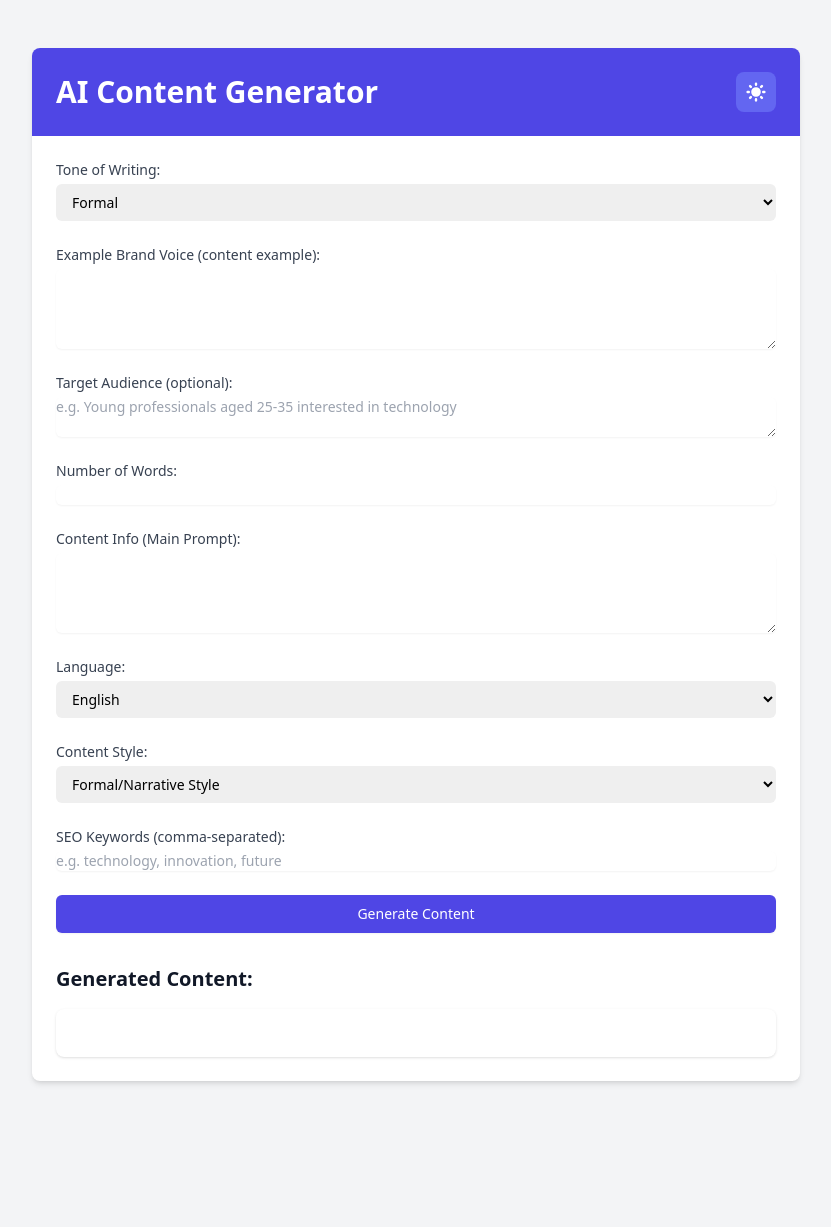
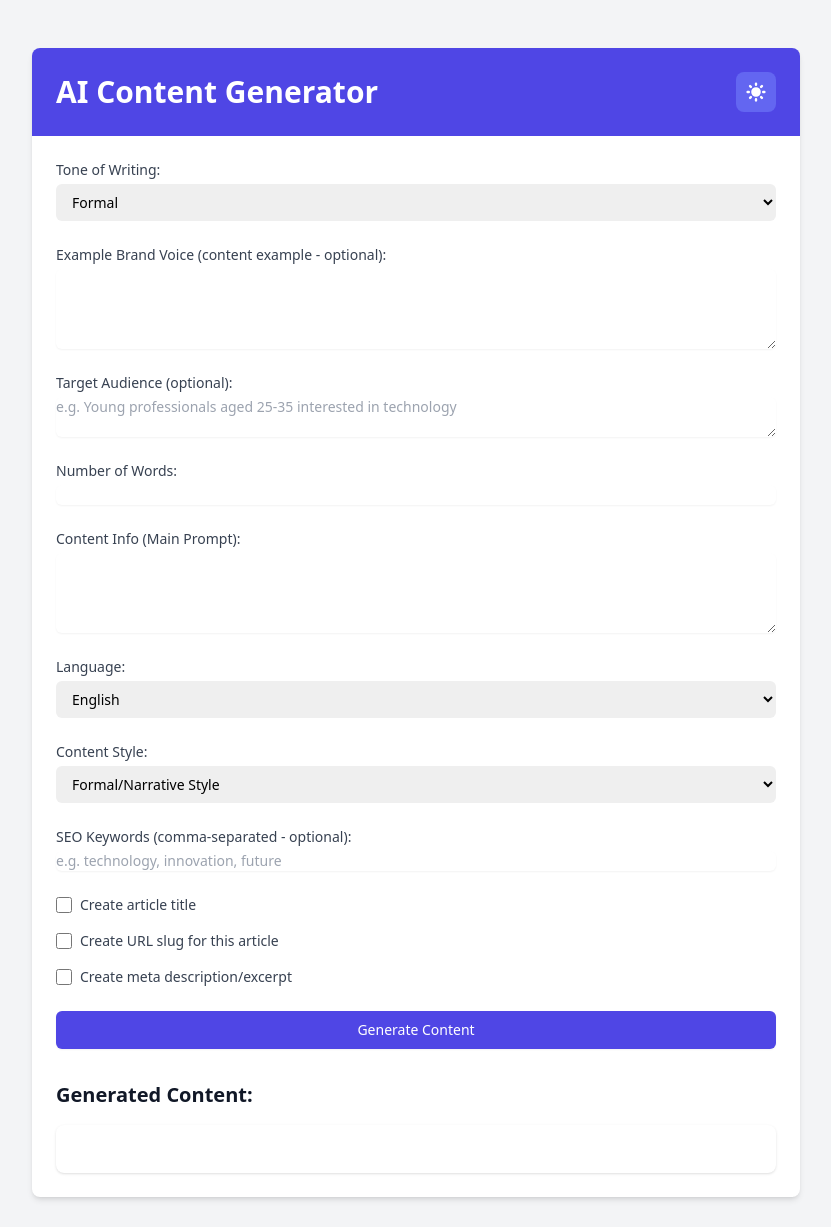
Before and after one commit to nabeelnoor/contentgen-stable, a Flask app: page / in a window 1280 px wide. Shown: the top 1227 px of the page, without its empty margins (224-1055 px from the left). Before the commit the page ends 1084 px from the top, so only its background shows below. Run offline with Flask 3, Linux system fonts and the light colour scheme; some libraries are stand-ins or nearby versions.

Commit message:
meta features 1

```diff
--- a/app.py
+++ b/app.py
@@ -20,6 +20,8 @@ def index():
 @app.route('/generate-content', methods=['POST'])
 def generate_content():
     data = request.json
+
+    # Extract existing fields
     tone = data.get("tone")
     brand_voice = data.get("brand_voice")
     target_audience = data.get("target_audience")
@@ -29,7 +31,22 @@ def generate_content():
     content_style = data.get("content_style")
     keywords = data.get("keywords", "").strip()
 
-    # Updated prompt template with target audience
+    # Extract new fields
+    create_title = data.get("create_title", False)
+    create_slug = data.get("create_slug", False)
+    create_meta = data.get("create_meta", False)
+
+    # Build additional prompts if needed
+    additional_requests = []
+    if create_title:
+        additional_requests.append("Please create a compelling article title.")
+    if create_slug:
+        additional_requests.append("Generate a URL-friendly slug for this article (lowercase, hyphenated, no special characters).")
+    if create_meta:
+        additional_requests.append("Create a meta description/excerpt (150-160 characters) that summarizes the content and includes key SEO terms.")
+
+    additional_prompt = "\n".join(additional_requests)
+
     prompt = f"""
     Content Generation Request:
 
@@ -47,18 +64,18 @@ def generate_content():
     Style Guidelines:
     {get_style_guidelines(content_style)}
 
-    Please generate content based on the main prompt, considering the specified parameters.
-    The content should be in {language} language and follow the style guidelines provided.
-    If a target audience is specified, ensure the content is tailored to their preferences and needs.
-    If keywords are provided, naturally incorporate them into the content for SEO optimization.
+    Additional Requests:
+    {additional_prompt if additional_requests else ''}
+
+    Please generate the content based on the main prompt, considering all specified parameters.
+    If additional elements were requested (title, slug, meta description), please provide them
+    clearly separated before the main content using appropriate headers.
     """
 
     try:
-        # Use the gemini model to generate content
         model = genai.GenerativeModel("gemini-1.5-flash")
         response = model.generate_content(prompt)
 
-        # Handle the response from the Gemini API
         if response and hasattr(response, 'text'):
             return jsonify({"content": response.text})
         else:
--- a/static/script.js
+++ b/static/script.js
@@ -50,7 +50,10 @@ document.getElementById('contentForm').addEventListener('submit', function(event
         main_prompt: mainPrompt,
         language: language,
         content_style: contentStyle,
-        keywords: document.getElementById('keywords').value
+        keywords: document.getElementById('keywords').value,
+        create_title: document.getElementById('create_title').checked,
+        create_slug: document.getElementById('create_slug').checked,
+        create_meta: document.getElementById('create_meta').checked
     };
 
     fetch('/generate-content', {
--- a/templates/index.html
+++ b/templates/index.html
@@ -101,7 +101,7 @@
                 </div>
 
                 <div>
-                    <label for="brand_voice" class="block text-sm font-medium text-gray-700">Example Brand Voice (content example):</label>
+                    <label for="brand_voice" class="block text-sm font-medium text-gray-700">Example Brand Voice (content example - optional):</label>
                     <textarea id="brand_voice" name="brand_voice" rows="4" class="mt-1 block w-full shadow-sm focus:ring-indigo-500 focus:border-indigo-500 sm:text-sm border-gray-300 rounded-md"></textarea>
                 </div>
 
@@ -179,8 +179,25 @@
                 </div>
 
                 <div>
-                    <label for="keywords" class="block text-sm font-medium text-gray-700">SEO Keywords (comma-separated):</label>
+                    <label for="keywords" class="block text-sm font-medium text-gray-700">SEO Keywords (comma-separated - optional):</label>
                     <input type="text" id="keywords" name="keywords" placeholder="e.g. technology, innovation, future" class="mt-1 block w-full shadow-sm focus:ring-indigo-500 focus:border-indigo-500 sm:text-sm border-gray-300 rounded-md">
+                </div>
+
+                <div class="space-y-4 mt-6">
+                    <div class="flex items-center">
+                        <input type="checkbox" id="create_title" name="create_title" class="h-4 w-4 text-indigo-600 focus:ring-indigo-500 border-gray-300 rounded">
+                        <label for="create_title" class="ml-2 block text-sm text-gray-700">Create article title</label>
+                    </div>
+
+                    <div class="flex items-center">
+                        <input type="checkbox" id="create_slug" name="create_slug" class="h-4 w-4 text-indigo-600 focus:ring-indigo-500 border-gray-300 rounded">
+                        <label for="create_slug" class="ml-2 block text-sm text-gray-700">Create URL slug for this article</label>
+                    </div>
+
+                    <div class="flex items-center">
+                        <input type="checkbox" id="create_meta" name="create_meta" class="h-4 w-4 text-indigo-600 focus:ring-indigo-500 border-gray-300 rounded">
+                        <label for="create_meta" class="ml-2 block text-sm text-gray-700">Create meta description/excerpt</label>
+                    </div>
                 </div>
 
                 <div>
```
